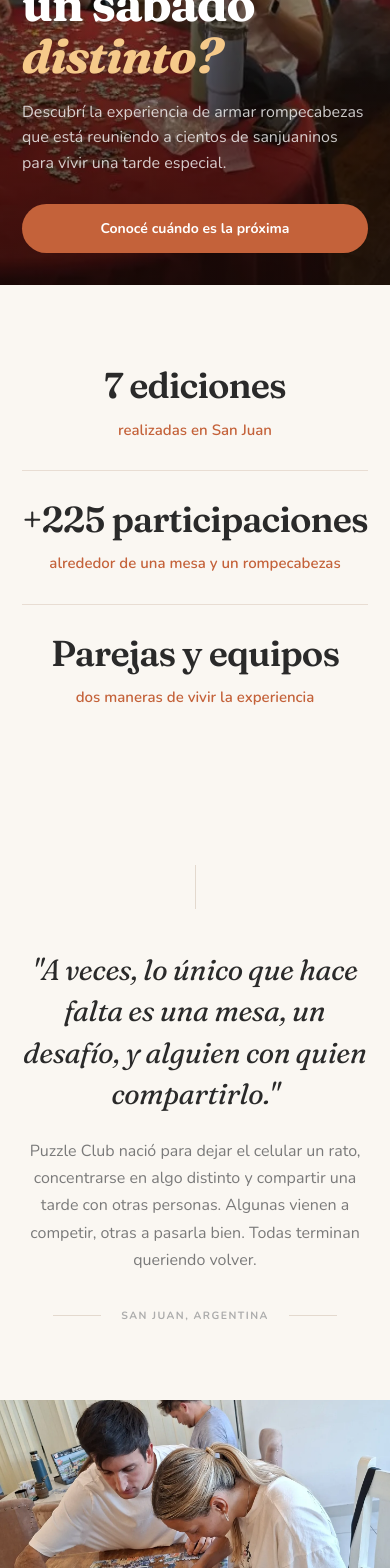
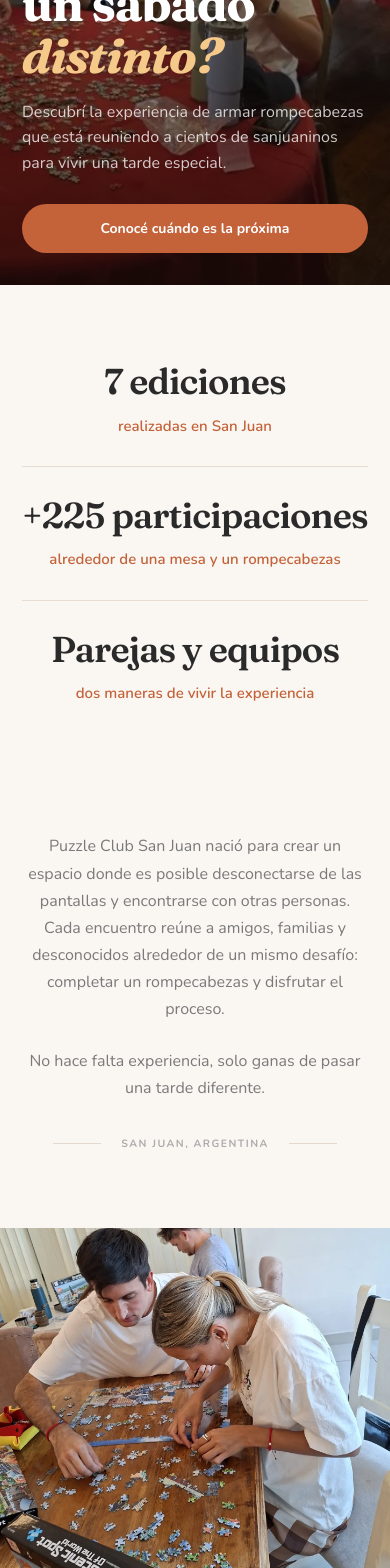
Before and after one commit to victoriamanresabr-cloud/puzzleclubsanjuan-web, a React (Vite) app: page / in a window 390 px wide. Shown: the part 432-2000 px from the top of the page. Built offline with nearby package versions, Linux system fonts and the light colour scheme; the HTML template or start-up script is replaced by a standard one.

Commit message:
Ajusta manifiesto y espaciado

```diff
--- a/src/App.tsx
+++ b/src/App.tsx
@@ -229,7 +229,7 @@ function SocialProof() {
     <section
       className="social-proof-section"
       aria-label="La experiencia de Puzzle Club en números"
-      style={{ backgroundColor: T.cream, padding: '76px 80px' }}
+      style={{ backgroundColor: T.cream, padding: '68px 80px 48px' }}
     >
       <dl
         className="social-proof-section__grid"
@@ -257,17 +257,16 @@ function SocialProof() {
 // ─── MANIFESTO ────────────────────────────────────────────────────────────────
 function ManifestoSection() {
   return (
-    <section className="manifesto-section" style={{ backgroundColor: T.cream, padding: '160px 80px' }}>
+    <section className="manifesto-section" style={{ backgroundColor: T.cream, padding: '96px 80px 128px' }}>
       <div style={{ maxWidth: 640, margin: '0 auto', textAlign: 'center' }}>
-        <div style={{ width: 1, height: 64, backgroundColor: T.warmBorder, margin: '0 auto 72px' }} />
-
-        <p style={{ fontFamily: font.display, fontSize: 40, fontWeight: 400, fontStyle: 'italic', color: T.charcoal, lineHeight: 1.55, letterSpacing: '-0.01em', marginBottom: 36 }}>
-          "A veces, lo único que hace falta es una mesa, un desafío, <br /> y alguien con quien compartirlo."
-        </p>
-
-        <p style={{ fontFamily: font.body, fontSize: 18, fontWeight: 400, color: T.textMuted, lineHeight: 1.9, marginBottom: 56 }}>
-          Puzzle Club nació para dejar el celular un rato, concentrarse en algo distinto y compartir una tarde con otras personas. Algunas vienen a competir, <br /> otras a pasarla bien. Todas terminan queriendo volver.
-        </p>
+        <div className="manifesto-section__body" style={{ marginBottom: 56 }}>
+          <p style={{ fontFamily: font.body, fontSize: 18, fontWeight: 400, color: T.textMuted, lineHeight: 1.9 }}>
+            Puzzle Club San Juan nació para crear un espacio donde es posible desconectarse de las pantallas y encontrarse con otras personas. Cada encuentro reúne a amigos, familias y desconocidos alrededor de un mismo desafío: completar un rompecabezas y disfrutar el proceso.
+          </p>
+          <p style={{ fontFamily: font.body, fontSize: 18, fontWeight: 400, color: T.textMuted, lineHeight: 1.9, marginTop: 24 }}>
+            No hace falta experiencia, solo ganas de pasar una tarde diferente.
+          </p>
+        </div>
 
         <div style={{ display: 'flex', alignItems: 'center', gap: 20, justifyContent: 'center' }}>
           <div style={{ height: 1, width: 48, backgroundColor: T.warmBorder }} />
--- a/src/index.css
+++ b/src/index.css
@@ -62,7 +62,7 @@ body,
 
 @media (max-width: 1024px) {
   .social-proof-section {
-    padding: 64px 48px !important;
+    padding: 56px 48px 42px !important;
   }
 
   .social-proof-section__grid {
@@ -99,11 +99,14 @@ body,
     font-size: 50px !important;
   }
 
-  .manifesto-section,
   .pull-quote-section,
   .next-event-section,
   .testimonials-section {
     padding: 112px 48px !important;
+  }
+
+  .manifesto-section {
+    padding: 84px 48px 104px !important;
   }
 
   .alternating-section {
@@ -153,7 +156,7 @@ body,
 
 @media (max-width: 720px) {
   .social-proof-section {
-    padding: 52px 22px !important;
+    padding: 48px 22px 38px !important;
   }
 
   .site-nav {
@@ -244,31 +247,25 @@ body,
     display: none !important;
   }
 
-  .manifesto-section,
   .pull-quote-section,
   .next-event-section,
   .testimonials-section {
     padding: 76px 22px !important;
   }
 
-  .manifesto-section > div > div:first-child {
-    height: 44px !important;
-    margin-bottom: 40px !important;
+  .manifesto-section {
+    padding: 62px 22px 76px !important;
   }
 
-  .manifesto-section p:first-of-type {
-    font-size: 29px !important;
-    line-height: 1.42 !important;
-    margin-bottom: 24px !important;
-  }
-
-  .manifesto-section p:last-of-type {
-    font-size: 16px !important;
-    line-height: 1.7 !important;
+  .manifesto-section__body {
     margin-bottom: 34px !important;
   }
 
-  .manifesto-section br,
+  .manifesto-section__body p {
+    font-size: 16px !important;
+    line-height: 1.7 !important;
+  }
+
   .next-event-section br {
     display: none;
   }
```
